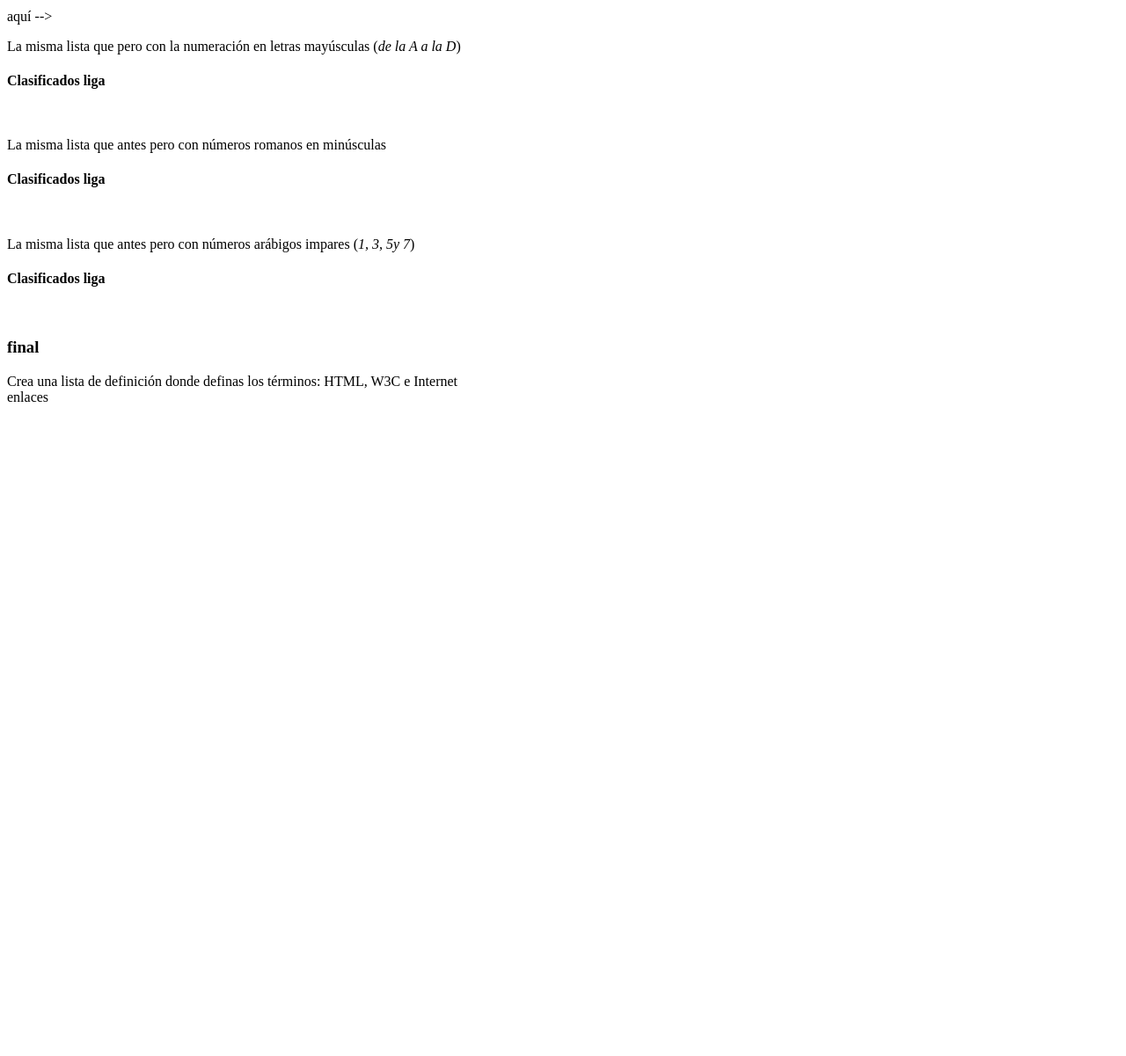
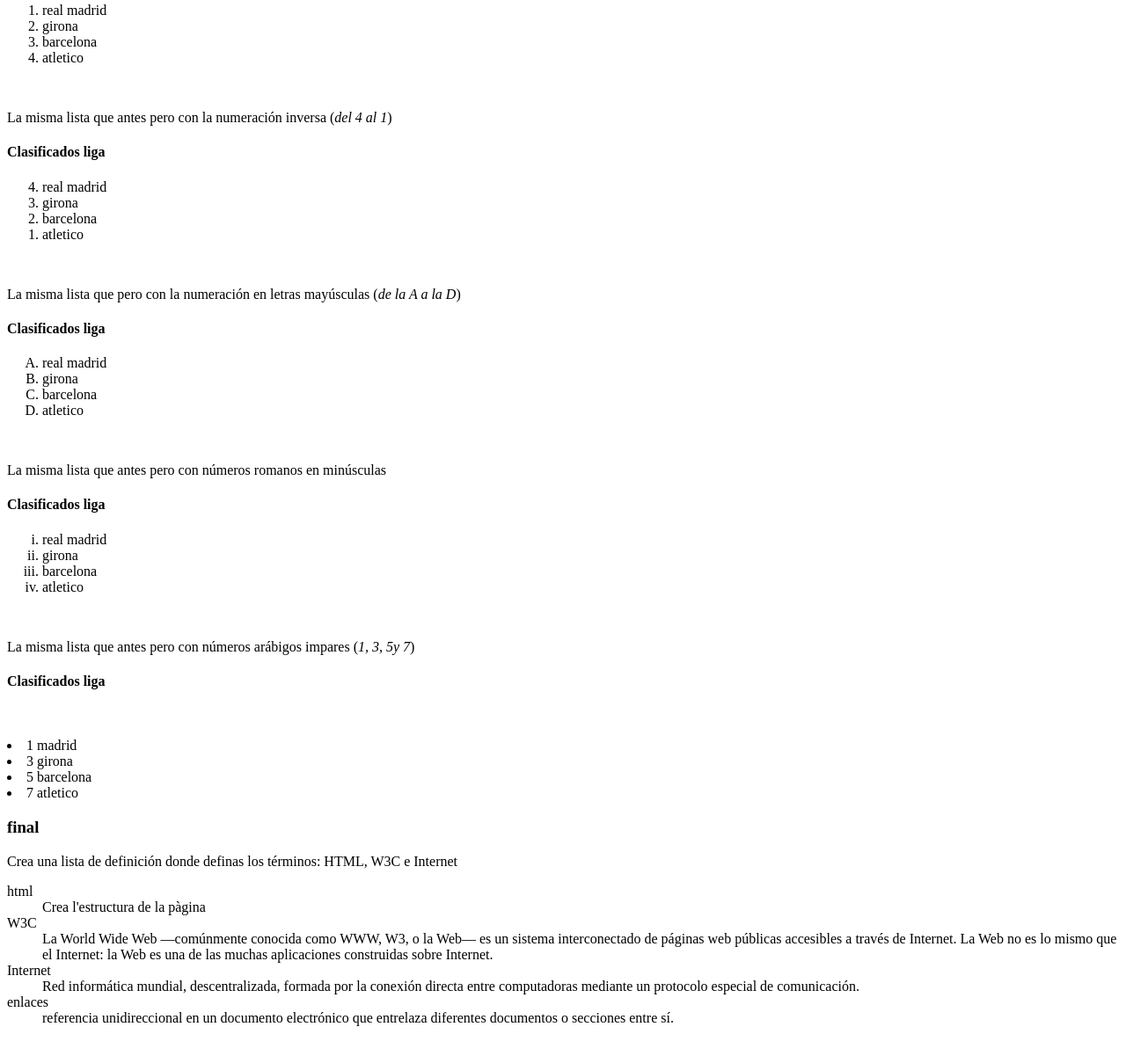
Before and after one commit to Amaya-08/html, a plain HTML site: page elementos/index.html in a window 1280 px wide. Shown: the part 2592-3793 px from the top of the page at 88% size. Before the commit the page ends 3069 px from the top, so only its background shows below. Drawn offline with Linux system fonts and the light colour scheme.

Commit message:
Add files via upload

```diff
--- a/elementos/index.html
+++ b/elementos/index.html
@@ -82,42 +82,79 @@
 <h3 align="center">No ordenadas</h3>
 <p>Crea una lista no ordenada donde aparezcan los nombres de 4 pueblos con encanto (<i>los dejo a tu gusto</i>)</p>
 <h4>Pueblos con encanto</h4>
-<!---                   aquí           -->
+<ul>
+    <li>Vinaròs</li>
+    <li>Peñiscola</li>
+    <li>Morella</li>
+    <li>Oropesa del Mar</li>
+    <li>Alcalá de Xivert</li>
+</ul>
 <br />
 
 <h3 align="center">Ordenadas</h3>
 <p>Crea una lista ordenada con los 4 primeros clasificados de la liga de futbol (numerados del 1 al 4)</p>
 <h4>Clasificados liga</h4>
-<!---                   aquí           -->
+<ol type="1">
+    <li>real madrid</li>
+    <li>girona</li>
+    <li>barcelona</li>
+    <li>atletico</li>
+</ol>
 <br />
 
 <p>La misma lista que antes pero con la numeración inversa (<i>del 4 al 1</i>)</p>
 <h4>Clasificados liga</h4>
-<!---             ***************************************************************************************************************  -->
-      aquí           -->
+<ol Type="1" reversed>
+    <li>real madrid</li>
+    <li>girona</li>
+    <li>barcelona</li>
+    <li>atletico</li>
+</ol>
 <br />
 
 <p>La misma lista que pero con la numeración en letras mayúsculas (<i>de la A a la D</i>)</p>
 <h4>Clasificados liga</h4>
-<!---                   aquí           -->
-<br />
+<ol type="A">
+    <li>real madrid</li>
+    <li>girona</li>
+    <li>barcelona</li>
+    <li>atletico</li>
+</ol><br />
 
 <p>La misma lista que antes pero con números romanos en minúsculas</p>
 <h4>Clasificados liga</h4>
-<!---                   aquí           -->
-<br />
+<ol type="i">
+    <li>real madrid</li>
+    <li>girona</li>
+    <li>barcelona</li>
+    <li>atletico</li>
+</ol><br />
 
 <p>La misma lista que antes pero con números arábigos impares (<i>1, 3, 5y 7</i>)</p>
 <h4>Clasificados liga</h4>
-<!---                   aquí           -->
 <br />
-
+<p>
+    <li>1 madrid</li>
+    <li>3 girona</li>
+    <li>5 barcelona</li>
+    <li>7 atletico</li>
+</p>
 
 <h3 id=”titol_final”>final</h3>
 <p>Crea una lista de definición donde definas los términos: HTML, W3C e Internet</h4>
-<!---                   aquí           -->
-<br id="final"/>
-enlaces
+<dl>
+    <dt>html</dt>
+    <dd>    Crea l'estructura de la pàgina</dd>
+    <dt>W3C</dt>
+    <dd>La World Wide Web —comúnmente conocida como WWW, W3, o la Web— es un sistema interconectado de páginas web públicas accesibles a través de Internet. La Web no es lo mismo que el Internet: la Web es una de las muchas aplicaciones construidas sobre Internet.</dd>
+  <dt>Internet</dt>
+    <dd>Red informática mundial, descentralizada, formada por la conexión directa entre computadoras mediante un protocolo especial de comunicación.</dd>
+  <dt>enlaces</dt>
+    <dd>referencia unidireccional en un documento electrónico que entrelaza diferentes documentos o secciones entre sí.</dd>
+</dl>
+</dl>
+    <br id="final"/>
+
 
 </body>
 </html>
```
